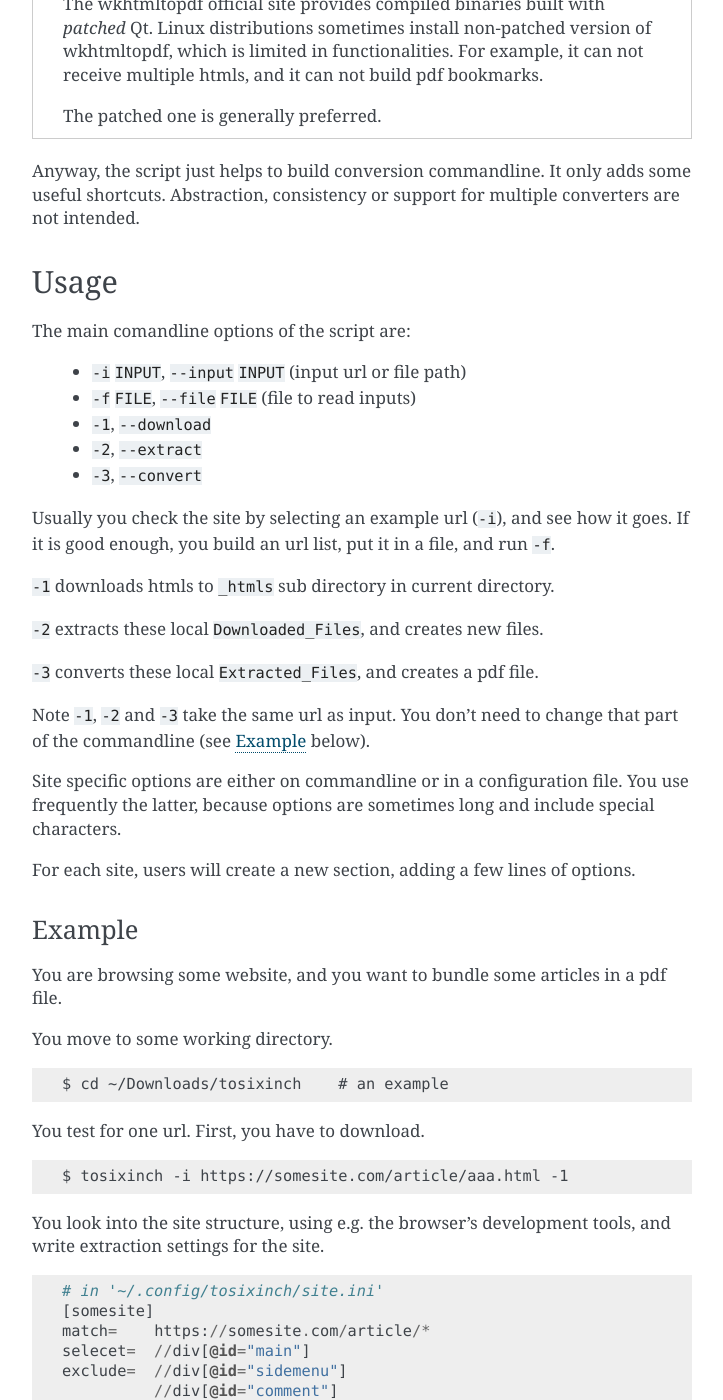
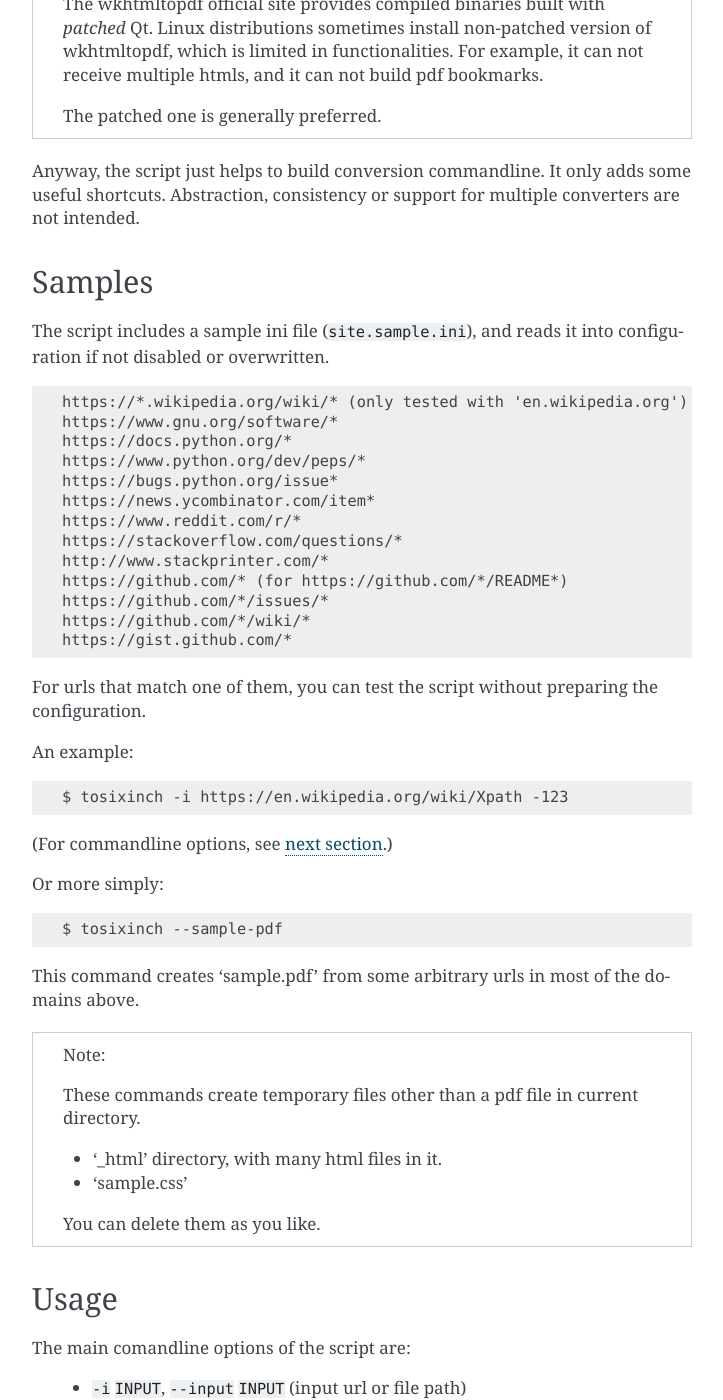
Before and after one commit to openandclose/tosixinch, a Sphinx documentation site: the page built from docs/intro.rst, in a window 1280 px wide and 1400 px high, scrolled down 2876 px. Shown: the whole window, without its empty margins (388-1111 px from the left). Built offline with Sphinx 7.4.7, drawn with Linux system fonts in a browser that asks for light colours; some of the changed text lies outside the part shown.

Commit message:
Add sample_run and --sample-pdf
And replaced the order of 'Usage' and 'Samples' sections in the doc.

```diff
--- a/docs/commandline.rst
+++ b/docs/commandline.rst
@@ -104,6 +104,10 @@ Actions
     fetch urls from socialnews site (experimental)
 
         choices=hackernews
+
+.. option:: --sample-pdf
+
+    generate a sample pdf
 
 Programs
 --------
--- a/docs/intro.rst
+++ b/docs/intro.rst
@@ -156,6 +156,55 @@ Abstraction, consistency or support for multiple converters
 are not intended.
 
 
+Samples
+-------
+
+The script includes a sample ini file (``site.sample.ini``),
+and reads it into configuration if not disabled or overwritten.
+
+.. code-block:: none
+
+    https://*.wikipedia.org/wiki/* (only tested with 'en.wikipedia.org')
+    https://www.gnu.org/software/*
+    https://docs.python.org/*
+    https://www.python.org/dev/peps/*
+    https://bugs.python.org/issue*
+    https://news.ycombinator.com/item*
+    https://www.reddit.com/r/*
+    https://stackoverflow.com/questions/*
+    http://www.stackprinter.com/*
+    https://github.com/* (for https://github.com/*/README*)
+    https://github.com/*/issues/*
+    https://github.com/*/wiki/*
+    https://gist.github.com/*
+
+For urls that match one of them,
+you can test the script without preparing the configuration.
+
+An example::
+
+    $ tosixinch -i https://en.wikipedia.org/wiki/Xpath -123
+
+(For commandline options, see `next section <#usage>`__.)
+
+Or more simply::
+
+    $ tosixinch --sample-pdf
+
+This command creates 'sample.pdf'
+from some arbitrary urls in most of the domains above.
+
+.. note::
+
+    These commands create temporary files other than a pdf file
+    in current directory.
+
+    * '_html' directory, with many html files in it.
+    * 'sample.css'
+
+    You can delete them as you like.
+
+
 Usage
 -----
 
@@ -285,6 +334,9 @@ You want to create a pdf file from some of the Python PEP pages.
 * PEP 20 -- The Zen of Python
 * PEP 257 -- Docstring Conventions
 
+(The configuration is actually included in the `Samples <#samples>`__ above.
+But let's suppose it is not).
+
 You have to prepare the configuration,
 like the previous example.::
 
@@ -357,44 +409,6 @@ Now you can do::
 
     $ tosixinch -123
 
-.. note ::
-
-    The script already has a similar 'built-in' configuration
-    for the PEP site (see `below <#samples>`__).
-    So actually you don't have to write your configuration.
-
-Samples
--------
-
-The script includes a sample ini file (``site.sample.ini``),
-and reads it into configuration if not disabled or overwritten.
-
-.. code-block:: none
-
-    https://*.wikipedia.org/wiki/* (only tested with 'en.wikipedia.org')
-    https://www.gnu.org/software/*
-    https://docs.python.org/*
-    https://www.python.org/dev/peps/*
-    https://bugs.python.org/issue*
-    https://news.ycombinator.com/item*
-    https://www.reddit.com/r/*
-    https://stackoverflow.com/questions/*
-    http://www.stackprinter.com/*
-    https://github.com/* (for https://github.com/*/README*)
-    https://github.com/*/issues/*
-    https://github.com/*/wiki/*
-    https://gist.github.com/*
-
-For urls that match one of them,
-you don't have to prepare your own configuration.
-(But note they are 'samples',
-mainly for the convenience of the first-time users.)
-
-An example::
-
-    $ tosixinch -i https://en.wikipedia.org/wiki/Xpath -123
-
-
 Other Features
 --------------
 
```
Also changed, not shown: 3 other files.
